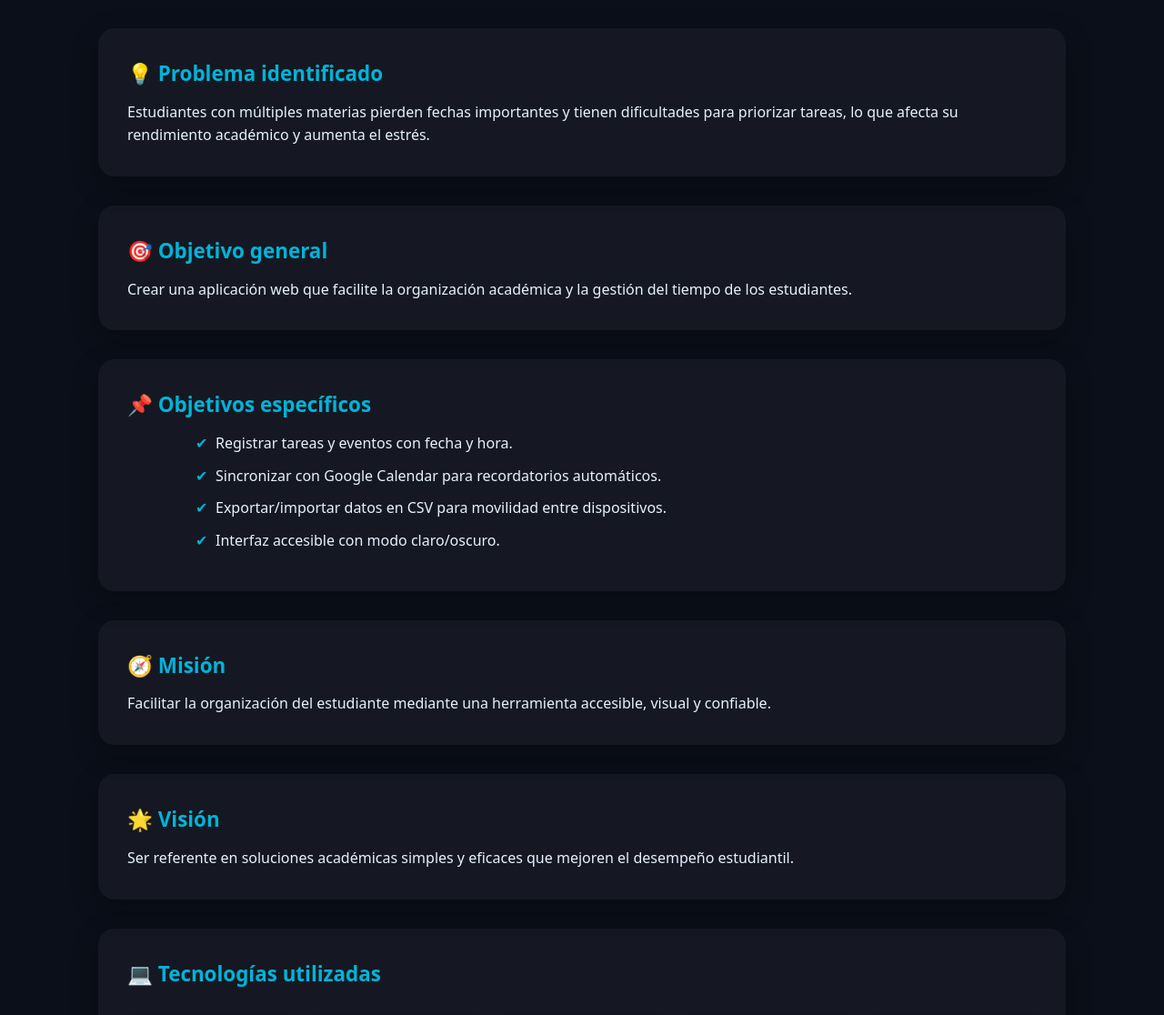
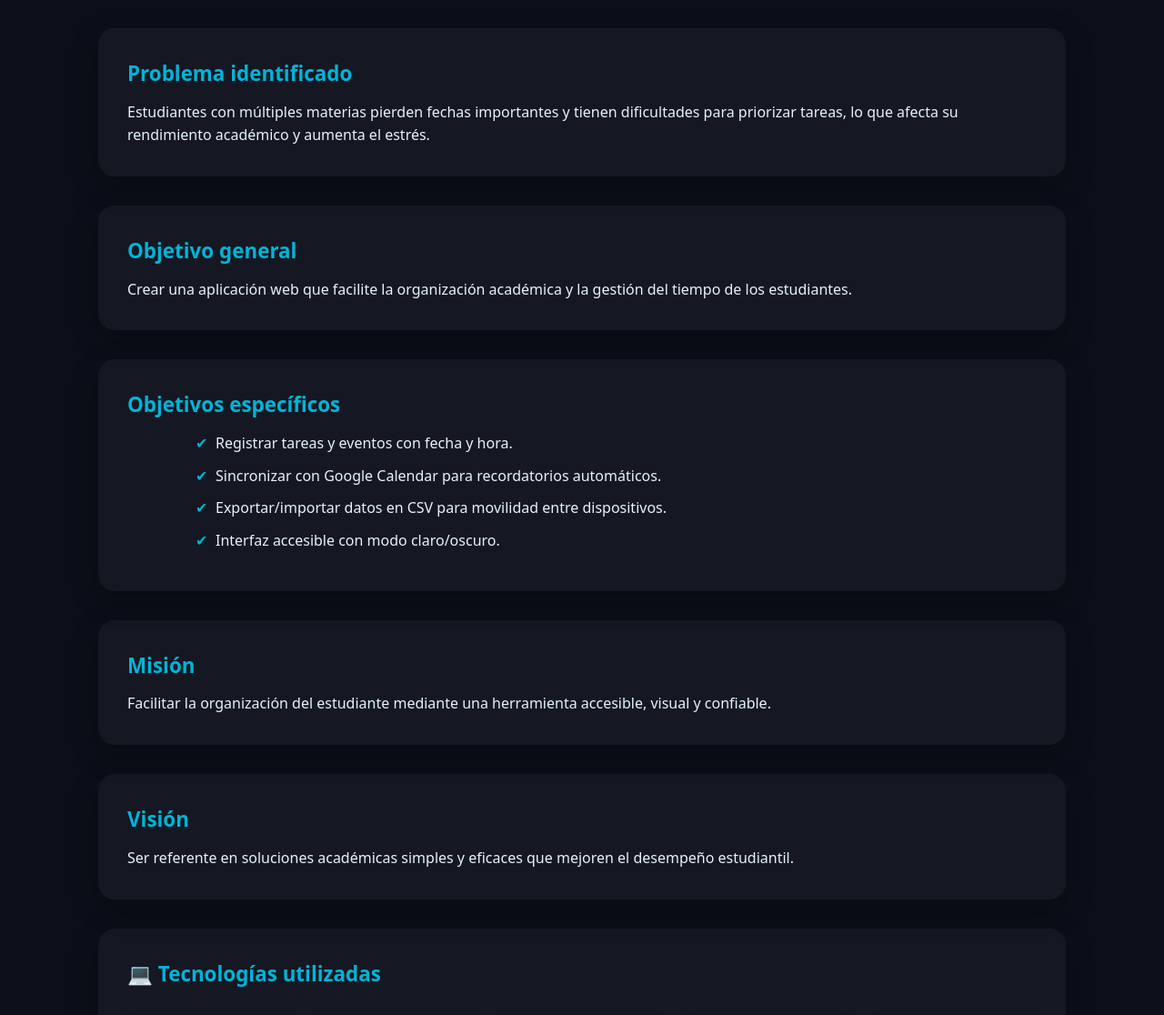
Before and after one commit to angelcub23/unitrack, a plain HTML site: page index.html in a window 1280 px wide. Shown: the part 599-1715 px from the top of the page at 91% size. Drawn offline with Linux system fonts and the light colour scheme.

Commit message:
Update index.html

```diff
--- a/index.html
+++ b/index.html
@@ -39,7 +39,7 @@
 
   <main class="main-content">
     <section class="block">
-      <h2>💡 Problema identificado</h2>
+      <h2>Problema identificado</h2>
       <p>
         Estudiantes con múltiples materias pierden fechas importantes y tienen dificultades para priorizar tareas,
         lo que afecta su rendimiento académico y aumenta el estrés.
@@ -47,12 +47,12 @@
     </section>
 
     <section class="block">
-      <h2>🎯 Objetivo general</h2>
+      <h2> Objetivo general</h2>
       <p>Crear una aplicación web que facilite la organización académica y la gestión del tiempo de los estudiantes.</p>
     </section>
 
     <section class="block">
-      <h2>📌 Objetivos específicos</h2>
+      <h2> Objetivos específicos</h2>
       <ul>
         <li>Registrar tareas y eventos con fecha y hora.</li>
         <li>Sincronizar con Google Calendar para recordatorios automáticos.</li>
@@ -62,12 +62,12 @@
     </section>
 
     <section class="block">
-      <h2>🧭 Misión</h2>
+      <h2> Misión</h2>
       <p>Facilitar la organización del estudiante mediante una herramienta accesible, visual y confiable.</p>
     </section>
 
     <section class="block">
-      <h2>🌟 Visión</h2>
+      <h2> Visión</h2>
       <p>Ser referente en soluciones académicas simples y eficaces que mejoren el desempeño estudiantil.</p>
     </section>
 
```
